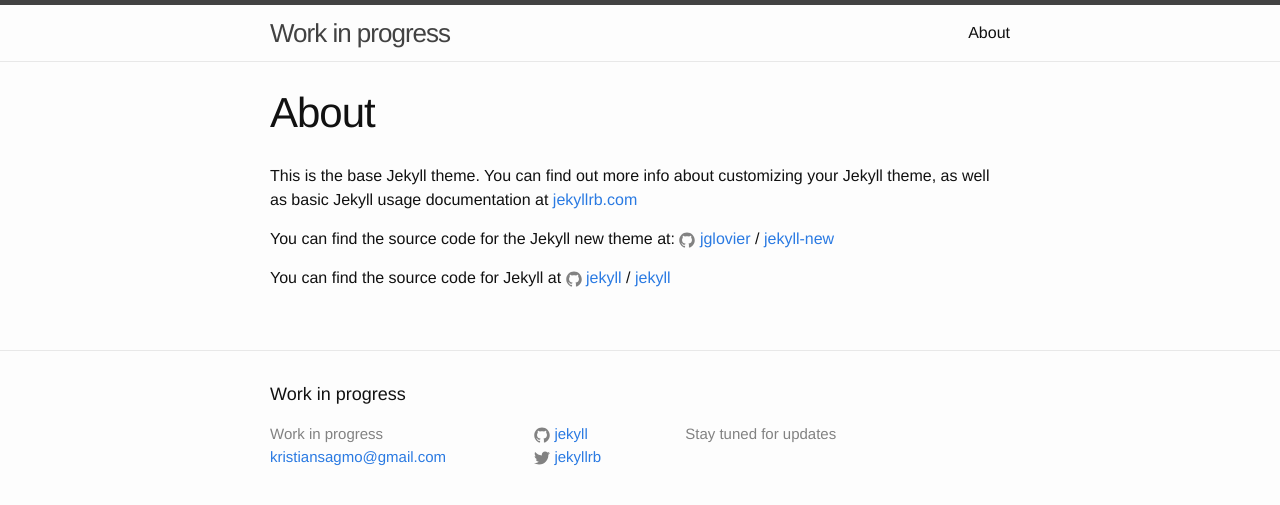
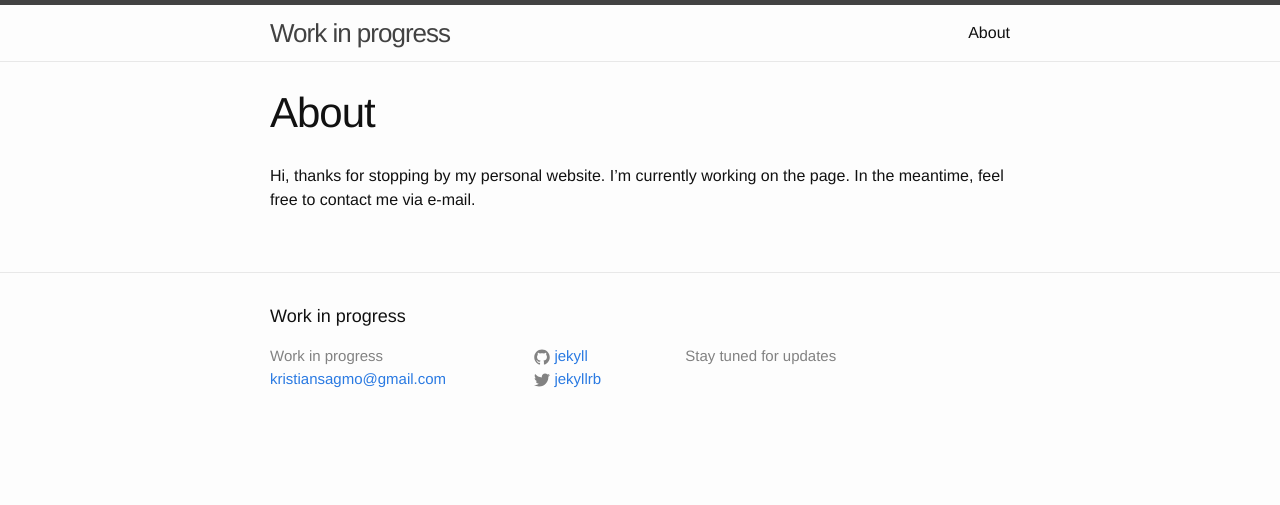
Before and after one commit to kristiansagmo/kristiansagmo.github.io, a Jekyll site: the page built from about.md, in a window 1280 px wide. Shown: the top 505 px of the page. Built offline with Jekyll 4.4.1, drawn with Linux system fonts in a browser that asks for light colours.

Commit message:
Update about.md
Changed the description

```diff
--- a/about.md
+++ b/about.md
@@ -4,12 +4,4 @@ title: About
 permalink: /about/
 ---
 
-This is the base Jekyll theme. You can find out more info about customizing your Jekyll theme, as well as basic Jekyll usage documentation at [jekyllrb.com](http://jekyllrb.com/)
-
-You can find the source code for the Jekyll new theme at:
-{% include icon-github.html username="jglovier" %} /
-[jekyll-new](https://github.com/jglovier/jekyll-new)
-
-You can find the source code for Jekyll at
-{% include icon-github.html username="jekyll" %} /
-[jekyll](https://github.com/jekyll/jekyll)
+Hi, thanks for stopping by my personal website. I'm currently working on the page. In the meantime, feel free to contact me via e-mail.
```
